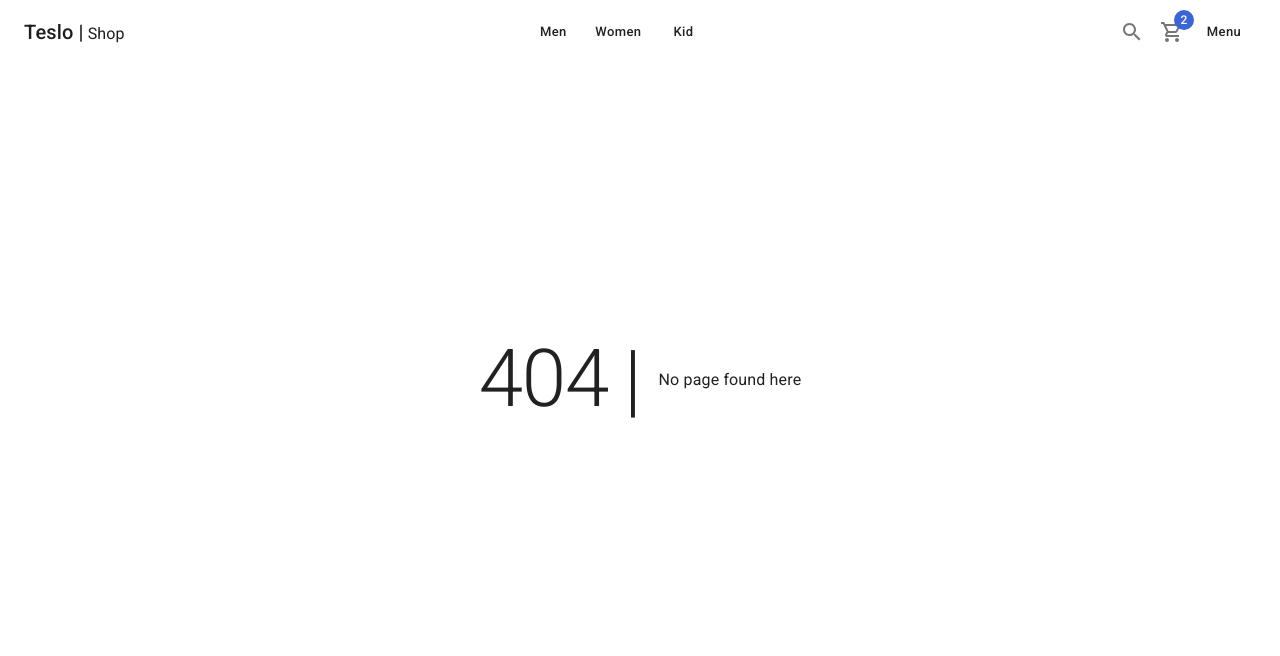
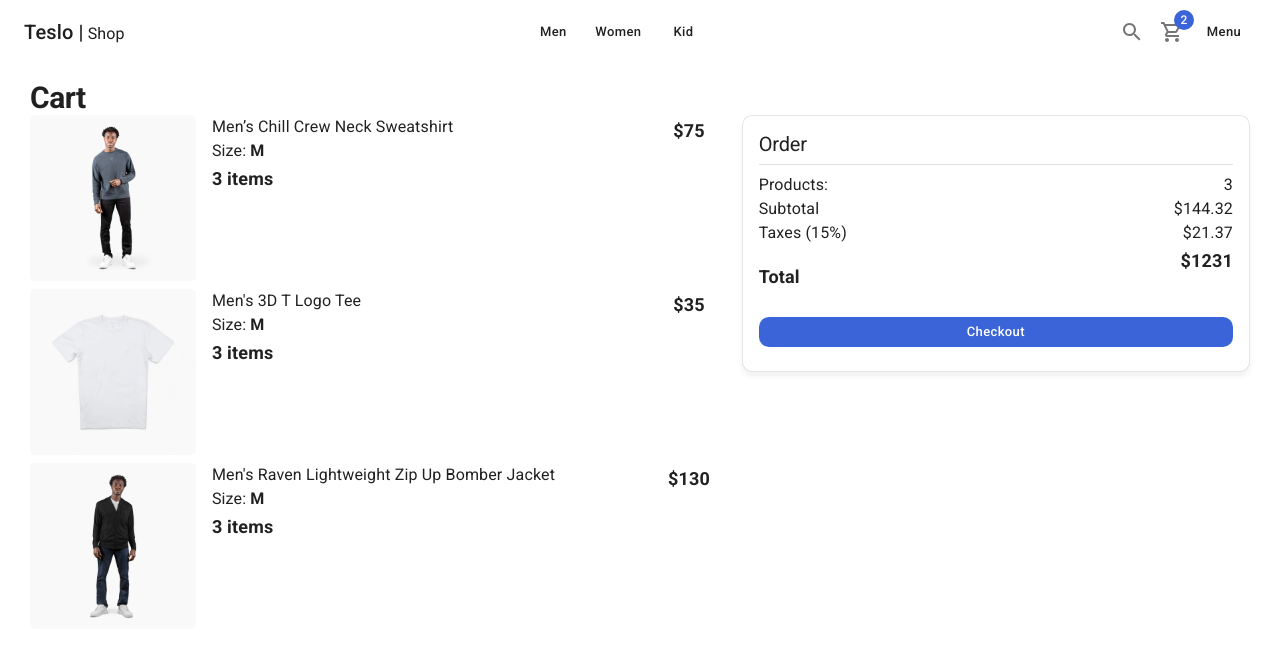
Before and after one commit to FranCarn/Teslo-shop-NextJS, a Next.js app: page /cart in a window 1280 px wide. Before the commit this address had no page. Shown: the top 656 px of the page. Built offline with nearby package versions, Linux system fonts and the light colour scheme.

Commit message:
cart hardcoded page done

```diff
--- /dev/null
+++ b/components/cart/CartList.tsx
@@ -0,0 +1,72 @@
+import React, { FC } from "react";
+import {
+  Box,
+  Button,
+  CardActionArea,
+  CardMedia,
+  Grid,
+  Link,
+  Typography,
+} from "@mui/material";
+import { initialData } from "../../database/products";
+import NextLink from "next/link";
+import { ItemCounter } from "../ui";
+
+const ProductsInCart = [
+  initialData.products[0],
+  initialData.products[9],
+  initialData.products[2],
+];
+interface Props {
+  editable?: boolean;
+}
+export const CartList: FC<Props> = ({ editable = false }) => {
+  return (
+    <>
+      {ProductsInCart.map((product) => (
+        <Grid container key={product.slug} spacing={2} sx={{ mb: 1 }}>
+          <Grid item xs={3}>
+            <NextLink href="/product/slug" passHref legacyBehavior>
+              <Link>
+                <CardActionArea>
+                  <CardMedia
+                    image={`/products/${product.images[0]}`}
+                    component="img"
+                    sx={{ borderRadius: "5px" }}
+                  />
+                </CardActionArea>
+              </Link>
+            </NextLink>
+          </Grid>
+          <Grid item xs={7}>
+            <Box display="flex" flexDirection="column">
+              <Typography variant="body1">{product.title}</Typography>
+              <Typography variant="body1">
+                Size: <strong> M </strong>
+              </Typography>
+              {editable ? (
+                <ItemCounter />
+              ) : (
+                <Typography variant="subtitle1">3 items</Typography>
+              )}
+            </Box>
+          </Grid>
+          <Grid
+            item
+            xs={2}
+            display="flex"
+            alignItems="center"
+            flexDirection="column"
+          >
+            <Typography variant="subtitle1">${product.price}</Typography>
+            {editable && (
+              <Button variant="text" color="error">
+                Remove
+              </Button>
+            )}
+          </Grid>
+        </Grid>
+      ))}
+    </>
+  );
+};
--- /dev/null
+++ b/components/cart/OrderSummary.tsx
@@ -0,0 +1,33 @@
+import { Divider, Grid, Typography } from "@mui/material";
+import React from "react";
+
+export const OrderSummary = () => {
+  return (
+    <Grid container>
+      <Grid item xs={6}>
+        <Typography>Products:</Typography>
+      </Grid>
+      <Grid item xs={6} display="flex" justifyContent="flex-end">
+        <Typography>3</Typography>
+      </Grid>
+      <Grid item xs={6}>
+        <Typography>Subtotal</Typography>
+      </Grid>
+      <Grid item xs={6} display="flex" justifyContent="flex-end">
+        <Typography>${"144.32"}</Typography>
+      </Grid>
+      <Grid item xs={6}>
+        <Typography>Taxes (15%)</Typography>
+      </Grid>
+      <Grid item xs={6} display="flex" justifyContent="flex-end">
+        <Typography>${"21.37"}</Typography>
+      </Grid>
+      <Grid item xs={6} sx={{ mt: 2 }}>
+        <Typography variant="subtitle1">Total</Typography>
+      </Grid>
+      <Grid item xs={6} display="flex" justifyContent="flex-end">
+        <Typography variant="subtitle1">${"1231"}</Typography>
+      </Grid>
+    </Grid>
+  );
+};
--- /dev/null
+++ b/components/cart/index.ts
@@ -0,0 +1,2 @@
+export * from "./CartList";
+export * from "./OrderSummary";
--- /dev/null
+++ b/pages/cart/index.tsx
@@ -0,0 +1,45 @@
+import React from "react";
+import { ShopLayout } from "../../components/layouts";
+import {
+  Box,
+  Button,
+  Card,
+  CardContent,
+  Divider,
+  Grid,
+  Typography,
+} from "@mui/material";
+import { CartList, OrderSummary } from "../../components/cart";
+
+const CartPage = () => {
+  return (
+    <ShopLayout title="Cart - 2" pageDescription="Cart Page - Teslo Shop">
+      <>
+        <Typography variant="h1" component="h1">
+          Cart
+        </Typography>
+        <Grid container>
+          <Grid item xs={12} sm={7}>
+            <CartList />
+          </Grid>
+          <Grid item xs={12} sm={5}>
+            <Card className="summary-card">
+              <CardContent>
+                <Typography variant="h2">Order</Typography>
+                <Divider sx={{ my: 1 }} />
+                <OrderSummary />
+                <Box sx={{ mt: 3 }}>
+                  <Button color="secondary" className="circular-btn" fullWidth>
+                    Checkout
+                  </Button>
+                </Box>
+              </CardContent>
+            </Card>
+          </Grid>
+        </Grid>
+      </>
+    </ShopLayout>
+  );
+};
+
+export default CartPage;
```
Also changed, not shown: pages/cart/empty.tsx (added, +34 -0 lines).
